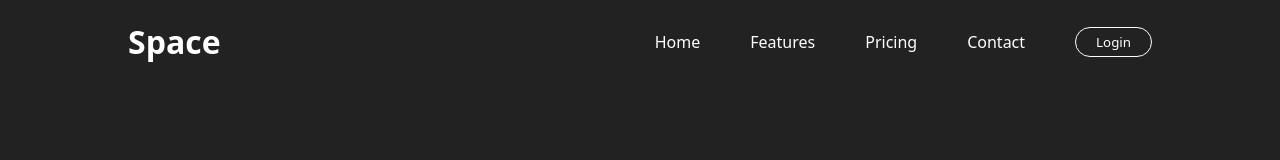
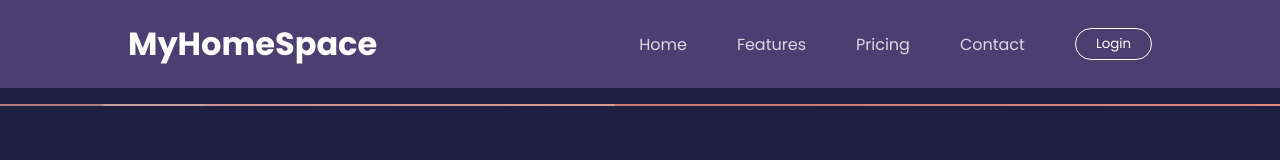
Before and after one commit to santy0627/claseJC-30sep, a plain HTML site: page index.html in a window 1280 px wide. Drawn offline with Linux system fonts and the light colour scheme.

Commit message:
mejoramos el css

```diff
--- a/index.html
+++ b/index.html
@@ -10,7 +10,7 @@
 <body>
     <header>
         <h1>
-            Space
+            MyHomeSpace
         </h1>
         <nav>
             <ul class="list">
--- a/style.css
+++ b/style.css
@@ -1,12 +1,14 @@
+@import url('https://fonts.googleapis.com/css2?family=Poppins:wght@400;700&display=swap');
+
 *{
     margin: 0;
     padding: 0;
     box-sizing: border-box;
-    font-family: system-ui, -apple-system, BlinkMacSystemFont, 'Segoe UI', Roboto, Oxygen, Ubuntu, Cantarell, 'Open Sans', 'Helvetica Neue', sans-serif;
+    font-family: 'Poppins', sans-serif;
 }
 
 body{
-    background-color: #222;
+    background-color: #1f2041;
     color: white;
 }
 
@@ -16,6 +18,10 @@ header{
     width: 100%;
     padding-inline:8rem;
     padding-top: 20px;
+    padding-bottom: 20px;
+    background-color: #4b3f72;
+    height: 20%;
+    align-items: center;
 }
 
 nav{
@@ -30,6 +36,13 @@ nav{
 
 .list__element{
     list-style: none;
+    opacity: .8;
+}
+
+.list__element:hover{
+    transform: scale(1.3);
+    transition: .3s ease all;
+
 }
 
 .list__enlace{
@@ -37,8 +50,8 @@ nav{
     text-decoration: none;
 }
 
-.list__element:hover{
-    transform: scale(1.3);
+.list__enlace:hover{
+    color: #FFC857;
 }
 
 .login{
@@ -56,4 +69,32 @@ nav{
 
 .login:hover{
     transform: scale(1.3);
+    background-color: #FFC857;
+    border: none;
+    transition: .3s ease all;
 }
+
+.container{
+    width: 100%;
+    height: 80%;
+    background-image: url(./img/bg.jpg);
+    background-size: cover;
+    display: inline-flex;
+    align-items: center;
+    justify-content: center;
+    gap: 50px;
+}
+
+.info{
+    background-color: rgba(255, 255, 255, .15);
+    backdrop-filter: blur(5px);
+    width: 40%;
+    height: 70%;
+    border-radius: 50px;
+    border: 1px solid rgba(255, 255, 255, .13);
+}
+
+.imgs{
+    width: 40%;
+    height: 70%;
+}
```
Also changed, not shown: img/bg.jpg (added).
